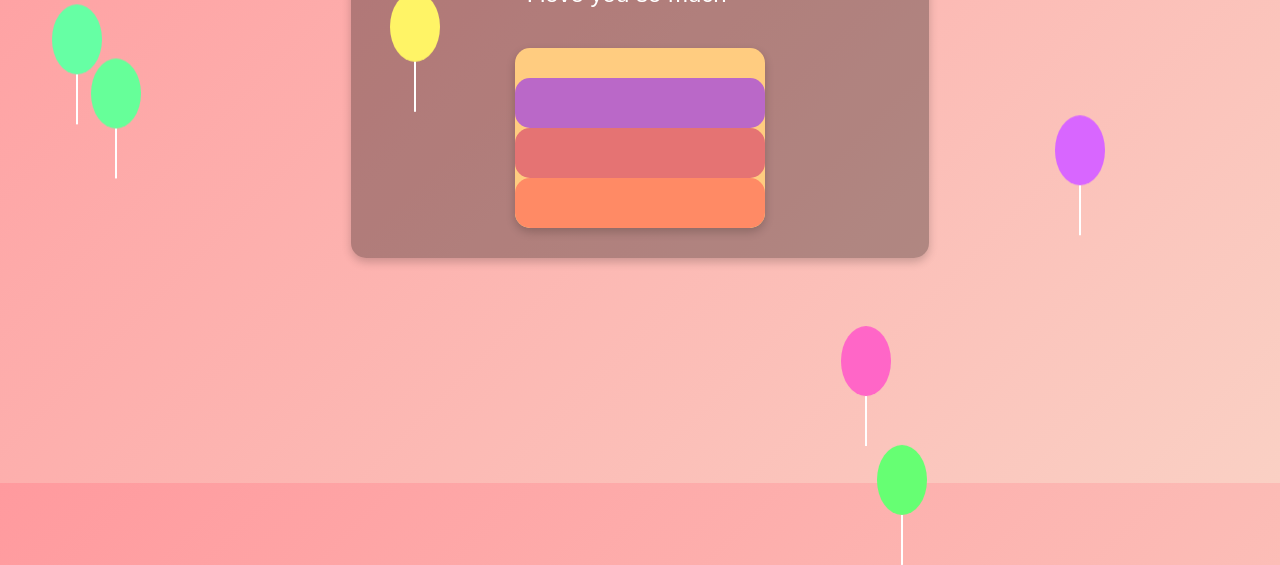
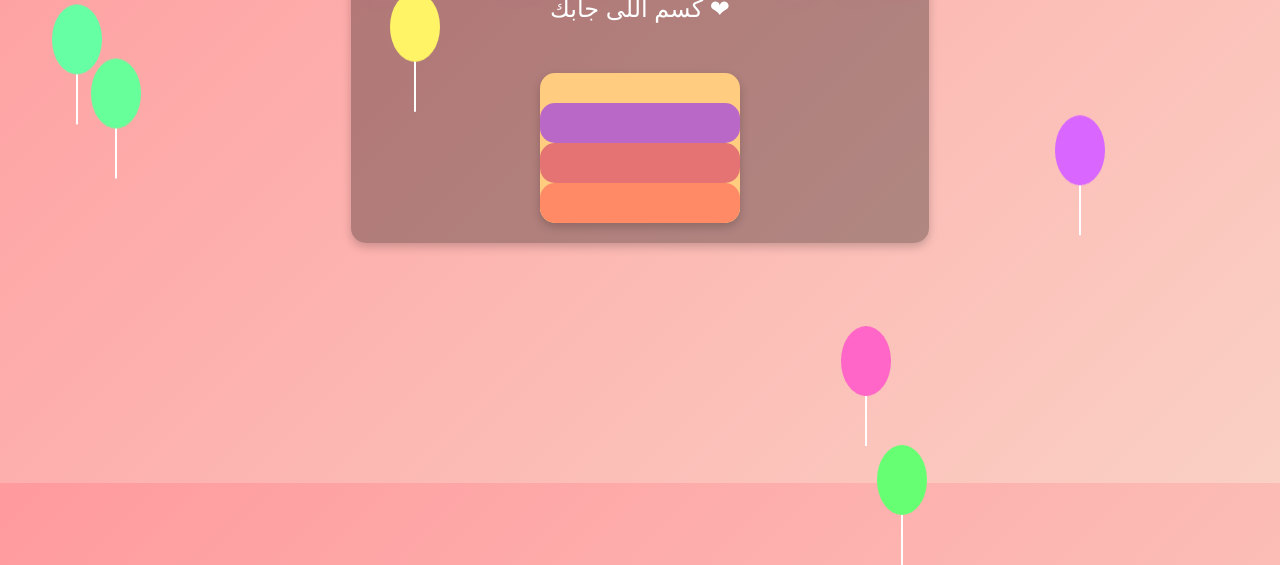
Before and after one commit to Zeyad-Abosamada/Koty-Boty, a plain HTML site: page index.html in a window 1280 px wide. Shown: the part 333-898 px from the top of the page. Drawn offline with Linux system fonts and the light colour scheme.

Commit message:
Add files via upload

```diff
--- a/index.html
+++ b/index.html
@@ -37,54 +37,38 @@
             100% { text-shadow: 0 0 20px #ffcccb, 0 0 30px #ff66b2; }
         }
 
-        /* 🎂 تحسين التورتة مع أنيميشن */
+        /* 🎂 تصميم التورتة */
         .cake {
             position: relative;
-            width: 250px;
-            height: 180px;
+            width: 200px;
+            height: 150px;
             background: #ffcc80;
             border-radius: 15px;
             margin: 50px auto 0;
             box-shadow: 0 4px 10px rgba(0, 0, 0, 0.2);
             overflow: hidden;
-            animation: bounce 2s infinite ease-in-out;
         }
-        @keyframes bounce {
-            0%, 100% { transform: translateY(0); }
-            50% { transform: translateY(-10px); }
-        }
-
         .layer {
             position: absolute;
             width: 100%;
-            height: 50px;
+            height: 40px;
+            background: #ff8a65;
             border-radius: 15px;
             bottom: 0;
         }
-        .layer:nth-child(1) { background: #ff8a65; bottom: 0; }
-        .layer:nth-child(2) { background: #e57373; bottom: 50px; }
-        .layer:nth-child(3) { background: #ba68c8; bottom: 100px; }
+        .layer:nth-child(2) { bottom: 40px; background: #e57373; }
+        .layer:nth-child(3) { bottom: 80px; background: #ba68c8; }
 
-        /* 🕯 شموع متحركة */
-        .candles {
+        /* 🕯 تصميم الشموع */
+        .candle {
             position: absolute;
-            top: -60px;
-            left: 50%;
-            transform: translateX(-50%);
-            display: flex;
-            gap: 15px;
-        }
-        .candle {
             width: 15px;
             height: 50px;
             background: yellow;
             border-radius: 5px;
-            position: relative;
-            animation: shake 1.5s infinite alternate ease-in-out;
-        }
-        @keyframes shake {
-            0%, 100% { transform: rotate(0deg); }
-            50% { transform: rotate(3deg); }
+            top: -60px;
+            left: 50%;
+            transform: translateX(-50%);
         }
         .flame {
             position: absolute;
@@ -102,7 +86,7 @@
             100% { opacity: 0.7; transform: scale(1.2); }
         }
 
-        /* 🎉 تأثير البالونات */
+        /* 🎉 تأثير البالونات */
         .balloon {
             position: absolute;
             width: 50px;
@@ -126,28 +110,25 @@
             0% { transform: translateY(0); }
             100% { transform: translateY(-120vh); }
         }
-
     </style>
 </head>
 <body>
 
     <div class="container">
         <h1>🎉 Happy Birthday! 🎉</h1>
-        <p>I love you so much ❤</p>
+        <p>كسم اللى جابك  ❤</p>
         <div class="cake">
             <div class="layer"></div>
             <div class="layer"></div>
             <div class="layer"></div>
-            <div class="candles">
-                <div class="candle"><div class="flame"></div></div>
-                <div class="candle"><div class="flame"></div></div>
-                <div class="candle"><div class="flame"></div></div>
+            <div class="candle">
+                <div class="flame"></div>
             </div>
         </div>
     </div>
 
     <script>
-        // 🎈 إضافة بالونات متحركة
+        // 🎈 إضافة بالونات متحركة
         function createBalloon() {
             let balloon = document.createElement("div");
             balloon.classList.add("balloon");
```
